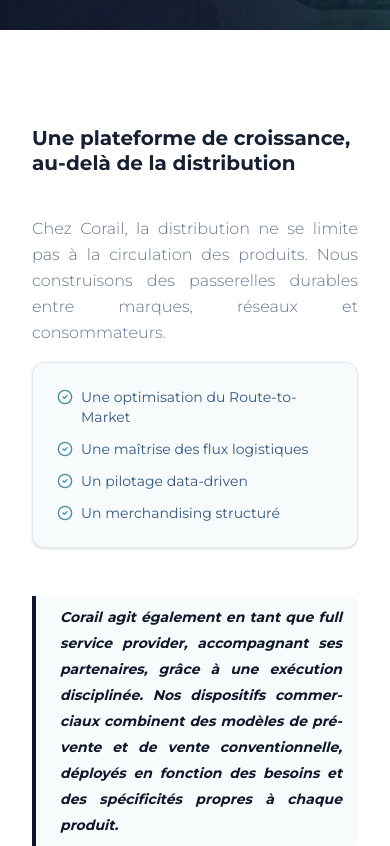
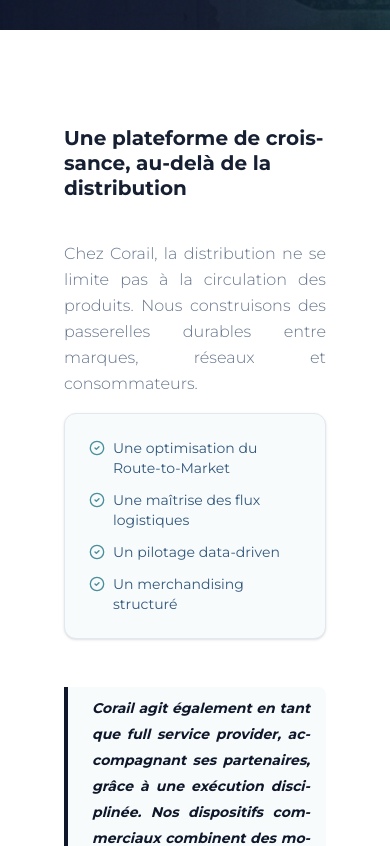
Before and after one commit to oumamaagdour00-rgb/corail, a React (Vite) app: page /#/ in a window 390 px wide. Shown: the part 780-1626 px from the top of the page. Built offline with nearby package versions, Linux system fonts and the light colour scheme.

Commit message:
update before the mess

```diff
--- a/pages/Home.tsx
+++ b/pages/Home.tsx
@@ -20,9 +20,7 @@
 
 			{/* Growth Platform Section */}
 			<section className="py-24 bg-white relative overflow-hidden">
-				<div className="max-w-7xl ml-0 mr-auto relative z-10">
-					<div className="px-4 sm:px-6 lg:px-8 w-full">
-					<div className="pl-4 sm:pl-8 pr-4 sm:pr-8 w-full">
+				<div className=" mx-auto w-full" style={{ paddingLeft: '64px', paddingRight: '64px' }}>
 						<motion.h2
 							initial={{ opacity: 0, y: 50 }}
 							whileInView={{ opacity: 1, y: 0 }}
@@ -96,8 +94,6 @@
 							</div>
 						</div>
 						</motion.div>
-					</div>
-					</div>
 				</div>
 			</section>
 
```
